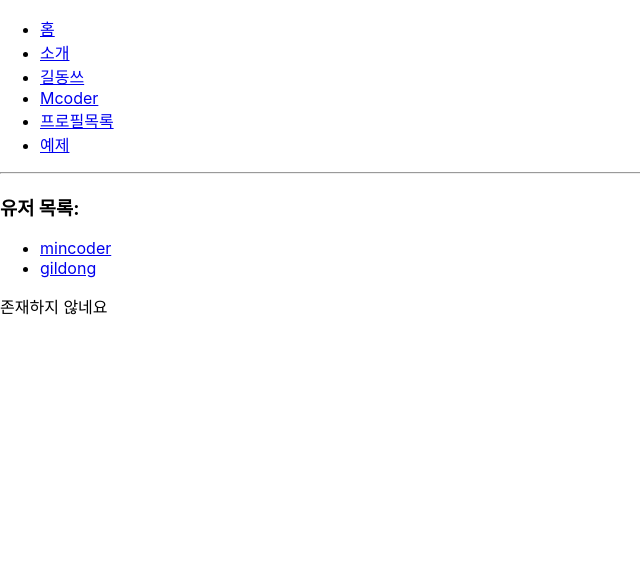
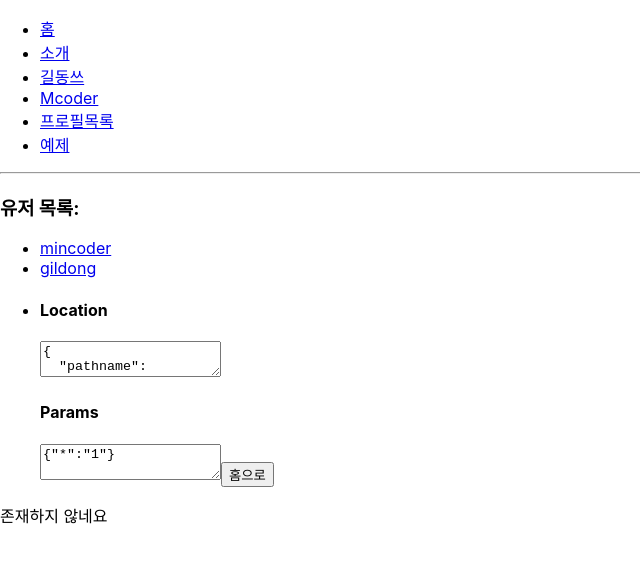
Before and after one commit to kimtjmm/router-tutorial, a React (Create React App) app: page /profiles/1 in a window 1280 px wide. Shown: the top 562 px of the page, without its empty margins (0-640 px from the left). Built offline with nearby package versions, Linux system fonts and the light colour scheme.

Commit message:
13장 끝

```diff
--- a/src/리액트/13장 라우터/Profile.js
+++ b/src/리액트/13장 라우터/Profile.js
@@ -1,5 +1,6 @@
 import React from "react";
 import {useParams} from "react-router-dom";
+import WithRouterSample from "./WithRouterSample";
 
 const data = {
     mincoder : {
@@ -24,6 +25,7 @@ const Profile = () => {
                 {profile.name}
             </h3>
             <p>{profile.description}</p>
+            <WithRouterSample/>
         </div>
     )
 }
--- a/src/리액트/13장 라우터/Profiles.js
+++ b/src/리액트/13장 라우터/Profiles.js
@@ -4,6 +4,10 @@ import Profile from "./Profile";
 import WithRouterSample from "./WithRouterSample";
 
 const Profiles = () => {
+    const activeStyle = {
+        background : 'black',
+        color : 'white'
+    }
     return (
         <div>
             <h3>유저 목록:</h3>
@@ -14,12 +18,14 @@ const Profiles = () => {
                 <li>
                     <Link to="/profile/gildong">gildong</Link>
                 </li>
+                <li>
+                    <WithRouterSample></WithRouterSample>
+                </li>
             </ul>
 
             <Routes>
                 <Route path="/profile/*" element={<div>사용자를 선택해</div>} />
                 <Route path=":username" element={<Profile/>} />
-                <Route path="/withrouter/*" element={<WithRouterSample/>} />
 
 
             </Routes>
```
